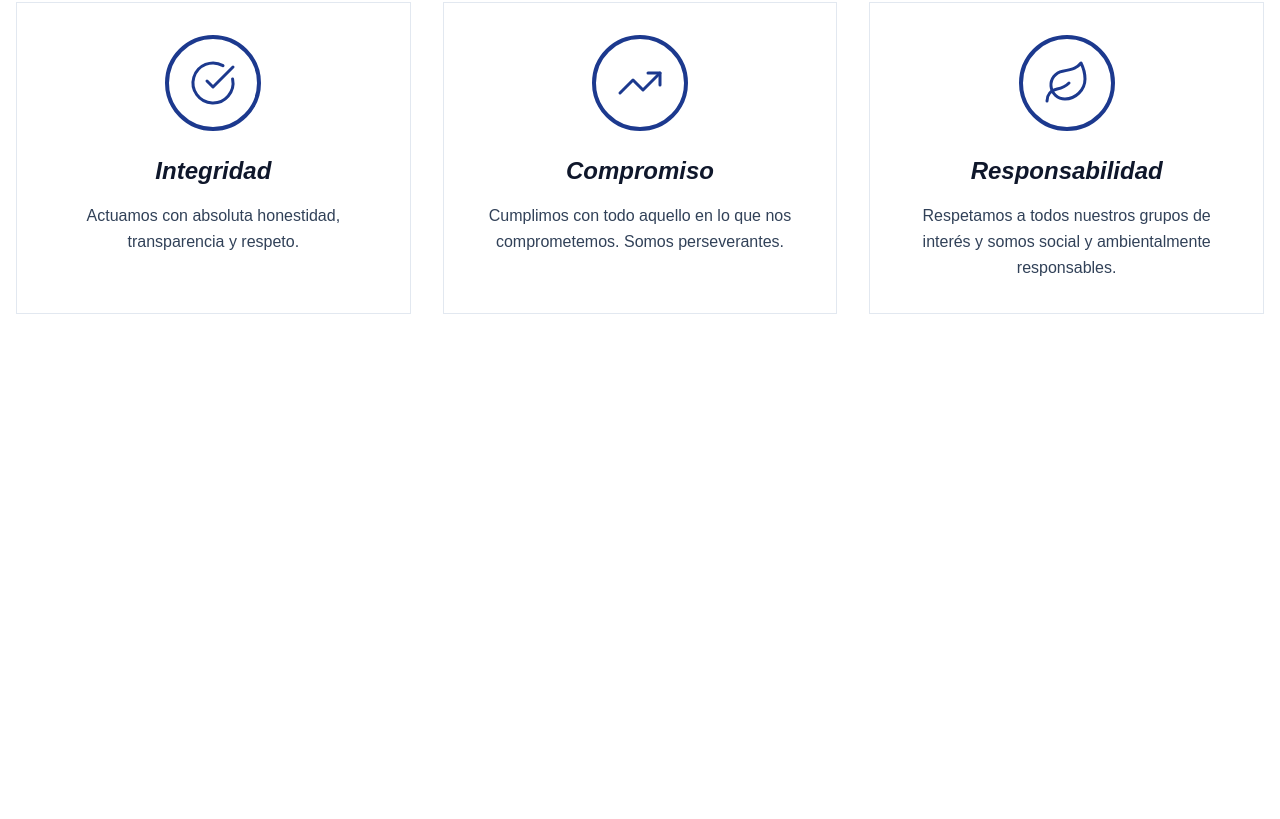
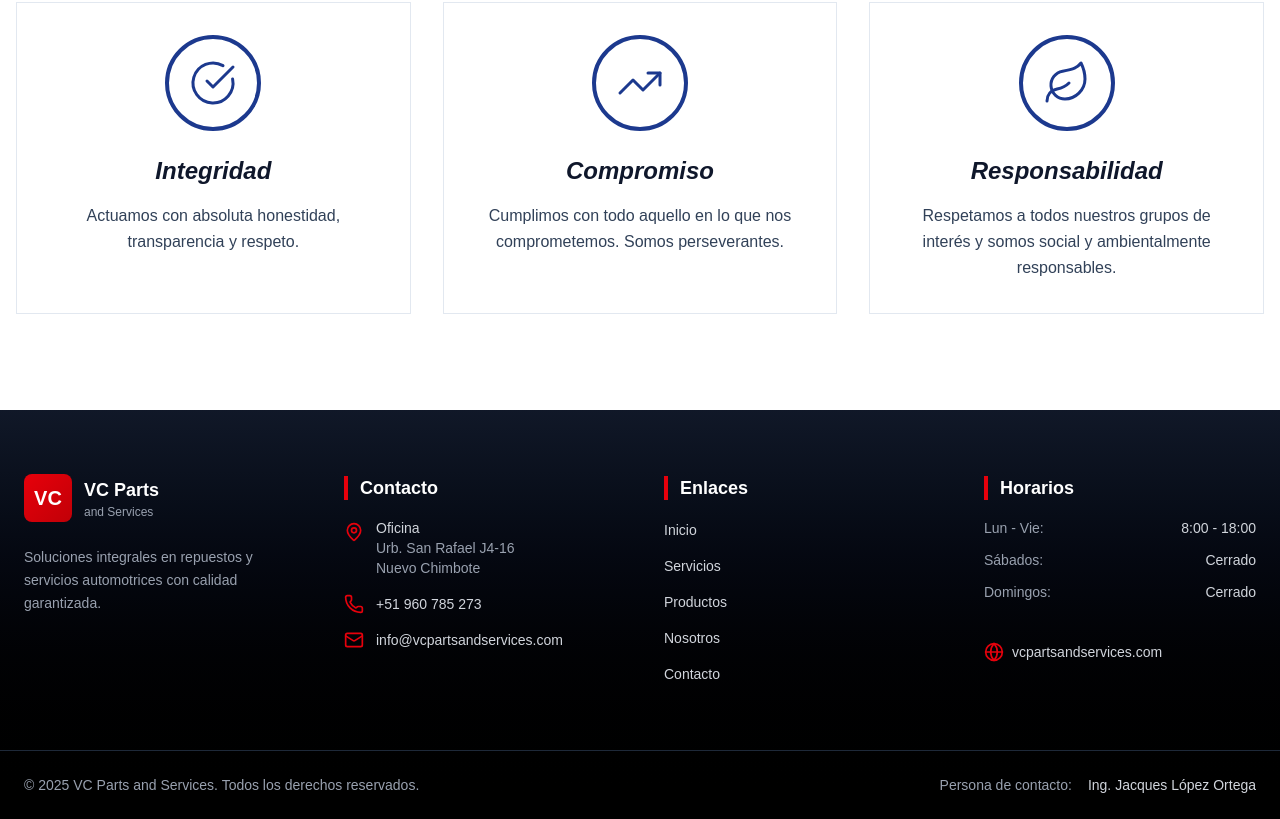
Before and after one commit to alancueva/vcpartsandservices, a Next.js app: page /pages/valores in a window 1280 px wide. Shown: the part 656-1475 px from the top of the page. Before the commit the page ends 1066 px from the top, so only its background shows below. Built offline with nearby package versions, Linux system fonts and the light colour scheme.

Commit message:
agrego el footer el elayout principal

```diff
--- a/src/app/layout.tsx
+++ b/src/app/layout.tsx
@@ -1,7 +1,9 @@
 import type { Metadata } from "next";
 import { Geist, Geist_Mono } from "next/font/google";
 import "./globals.css";
-import Navbar from "../components/navbar";
+import Navbar from "@/components/navbar";
+import Footer from "@/components/footer";
+
 
 const geistSans = Geist({
   variable: "--font-geist-sans",
@@ -30,6 +32,7 @@ export default function RootLayout({
       >
         <Navbar/>
         {children}
+        <Footer/>
       </body>
     </html>
   );
```
